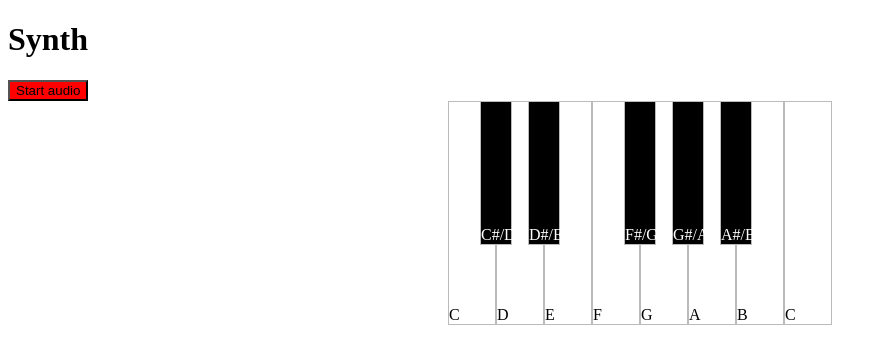
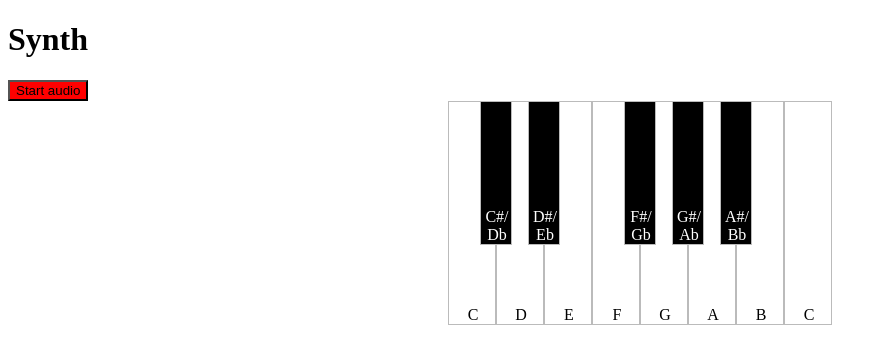
Before and after one commit to benjorama/synth-svelte, a SvelteKit app: page / in a window 1280 px wide. Shown: the top 364 px of the page, without its empty margins (0-887 px from the left). Built offline with nearby package versions, Linux system fonts and the light colour scheme.

Commit message:
Centers key text

```diff
--- a/src/routes/Key.svelte
+++ b/src/routes/Key.svelte
@@ -68,7 +68,7 @@
 	.keyContent {
 		position: absolute;
 		bottom: 0;
-		left: 0;
-		text-align: right;
+		width: inherit;
+		text-align: center;
 	}
 </style>
```
